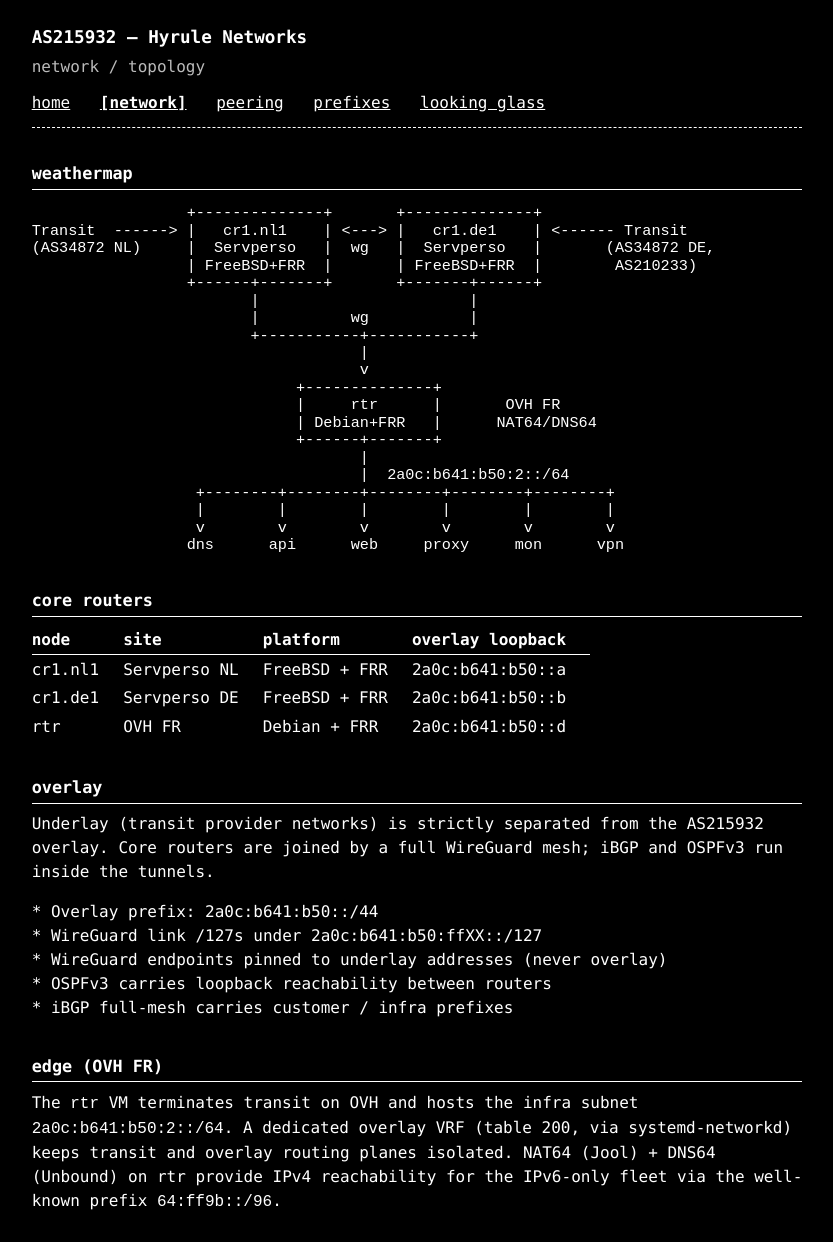
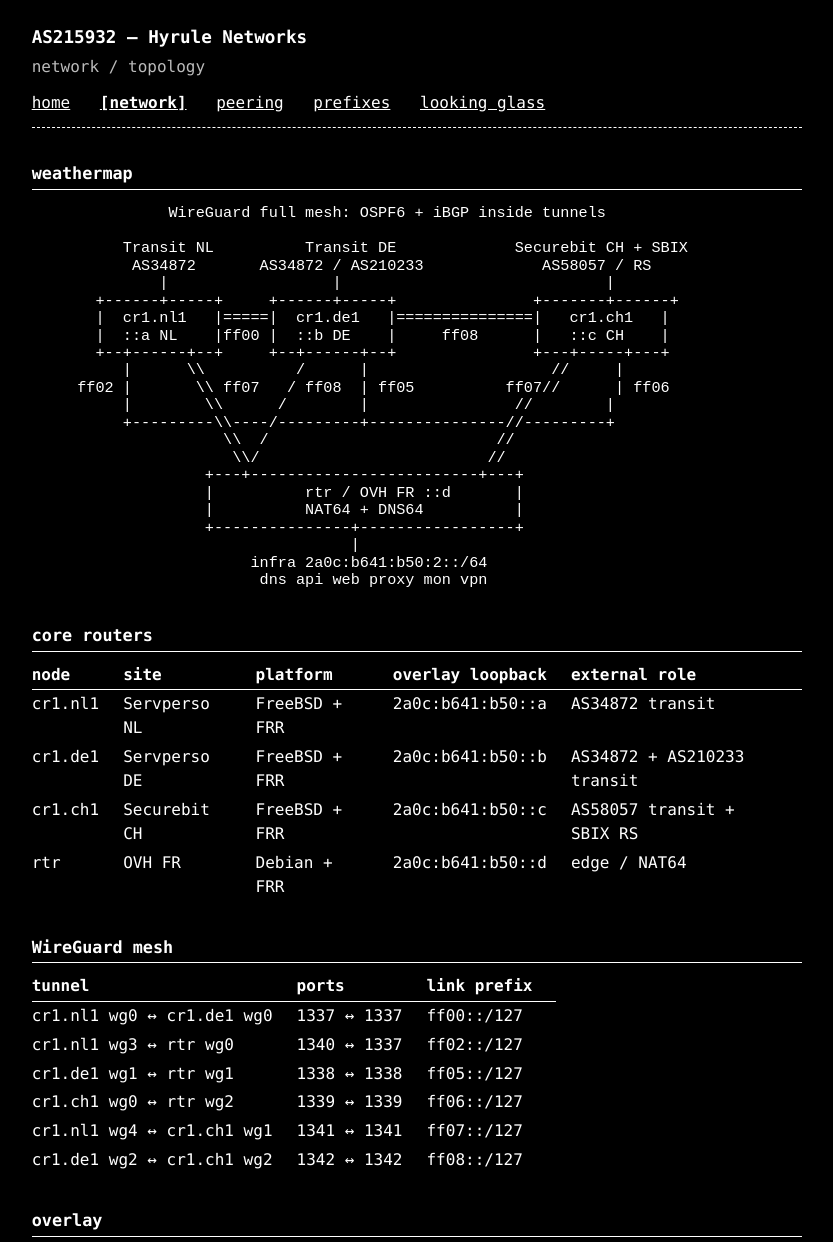
Before and after one commit to AS215932/as215932.net, a plain HTML site: page network.html in a window 1280 px wide. Shown: the top 1242 px of the page, without its empty margins (223-1056 px from the left). Drawn offline with Linux system fonts and the light colour scheme.

Commit message:
docs: update CH topology and peering
Show cr1-ch1, Securebit transit, SBIX route-server status, and the full WireGuard mesh on the AS215932 static site.

```diff
--- a/network.html
+++ b/network.html
@@ -26,34 +26,48 @@
     <main>
         <h2>weathermap</h2>
 <pre class="weathermap" aria-label="ASCII weathermap">
-                 +--------------+       +--------------+
-Transit  ------&gt; |   cr1.nl1    | &lt;---&gt; |   cr1.de1    | &lt;------ Transit
-(AS34872 NL)     |  Servperso   |  wg   |  Servperso   |       (AS34872 DE,
-                 | FreeBSD+FRR  |       | FreeBSD+FRR  |        AS210233)
-                 +------+-------+       +-------+------+
-                        |                       |
-                        |          wg           |
-                        +-----------+-----------+
-                                    |
-                                    v
-                             +--------------+
-                             |     rtr      |       OVH FR
-                             | Debian+FRR   |      NAT64/DNS64
-                             +------+-------+
-                                    |
-                                    |  2a0c:b641:b50:2::/64
-                  +--------+--------+--------+--------+--------+
-                  |        |        |        |        |        |
-                  v        v        v        v        v        v
-                 dns      api      web     proxy     mon      vpn
+               WireGuard full mesh: OSPF6 + iBGP inside tunnels
+
+          Transit NL          Transit DE             Securebit CH + SBIX
+           AS34872       AS34872 / AS210233             AS58057 / RS
+              |                  |                             |
+       +------+-----+     +------+-----+               +-------+------+
+       |  cr1.nl1   |=====|  cr1.de1   |===============|   cr1.ch1   |
+       |  ::a NL    |ff00 |  ::b DE    |     ff08      |   ::c CH    |
+       +--+------+--+     +--+------+--+               +---+-----+---+
+          |      \\          /      |                    //     |
+     ff02 |       \\ ff07   / ff08  | ff05          ff07//      | ff06
+          |        \\      /        |                //        |
+          +---------\\----/---------+---------------//---------+
+                     \\  /                         //
+                      \\/                         //
+                   +---+-------------------------+---+
+                   |          rtr / OVH FR ::d       |
+                   |          NAT64 + DNS64          |
+                   +---------------+-----------------+
+                                   |
+                        infra 2a0c:b641:b50:2::/64
+                         dns api web proxy mon vpn
 </pre>
 
         <h2>core routers</h2>
         <table>
-            <tr><th>node</th><th>site</th><th>platform</th><th>overlay loopback</th></tr>
-            <tr><td>cr1.nl1</td><td>Servperso NL</td><td>FreeBSD + FRR</td><td>2a0c:b641:b50::a</td></tr>
-            <tr><td>cr1.de1</td><td>Servperso DE</td><td>FreeBSD + FRR</td><td>2a0c:b641:b50::b</td></tr>
-            <tr><td>rtr</td><td>OVH FR</td><td>Debian + FRR</td><td>2a0c:b641:b50::d</td></tr>
+            <tr><th>node</th><th>site</th><th>platform</th><th>overlay loopback</th><th>external role</th></tr>
+            <tr><td>cr1.nl1</td><td>Servperso NL</td><td>FreeBSD + FRR</td><td>2a0c:b641:b50::a</td><td>AS34872 transit</td></tr>
+            <tr><td>cr1.de1</td><td>Servperso DE</td><td>FreeBSD + FRR</td><td>2a0c:b641:b50::b</td><td>AS34872 + AS210233 transit</td></tr>
+            <tr><td>cr1.ch1</td><td>Securebit CH</td><td>FreeBSD + FRR</td><td>2a0c:b641:b50::c</td><td>AS58057 transit + SBIX RS</td></tr>
+            <tr><td>rtr</td><td>OVH FR</td><td>Debian + FRR</td><td>2a0c:b641:b50::d</td><td>edge / NAT64</td></tr>
+        </table>
+
+        <h2>WireGuard mesh</h2>
+        <table>
+            <tr><th>tunnel</th><th>ports</th><th>link prefix</th></tr>
+            <tr><td>cr1.nl1 wg0 ↔ cr1.de1 wg0</td><td>1337 ↔ 1337</td><td>ff00::/127</td></tr>
+            <tr><td>cr1.nl1 wg3 ↔ rtr wg0</td><td>1340 ↔ 1337</td><td>ff02::/127</td></tr>
+            <tr><td>cr1.de1 wg1 ↔ rtr wg1</td><td>1338 ↔ 1338</td><td>ff05::/127</td></tr>
+            <tr><td>cr1.ch1 wg0 ↔ rtr wg2</td><td>1339 ↔ 1339</td><td>ff06::/127</td></tr>
+            <tr><td>cr1.nl1 wg4 ↔ cr1.ch1 wg1</td><td>1341 ↔ 1341</td><td>ff07::/127</td></tr>
+            <tr><td>cr1.de1 wg2 ↔ cr1.ch1 wg2</td><td>1342 ↔ 1342</td><td>ff08::/127</td></tr>
         </table>
 
         <h2>overlay</h2>
```
Also changed, not shown: index.html (+22 -20 lines), peering.html (+5 -0 lines).
